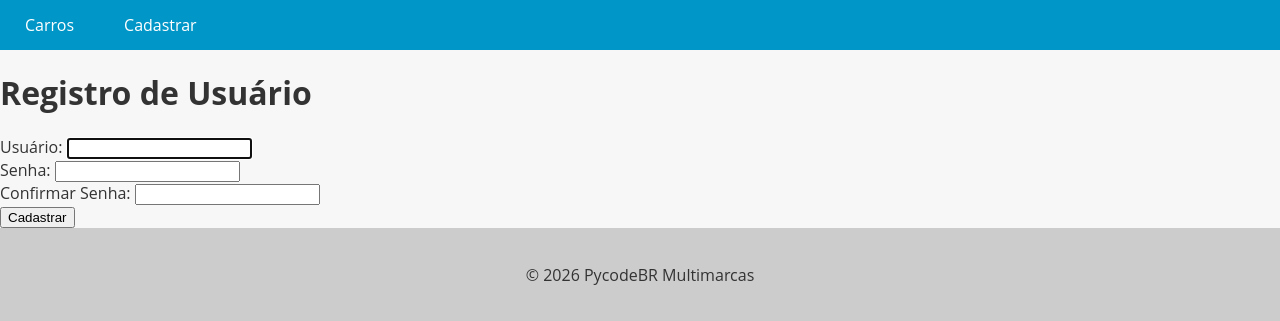
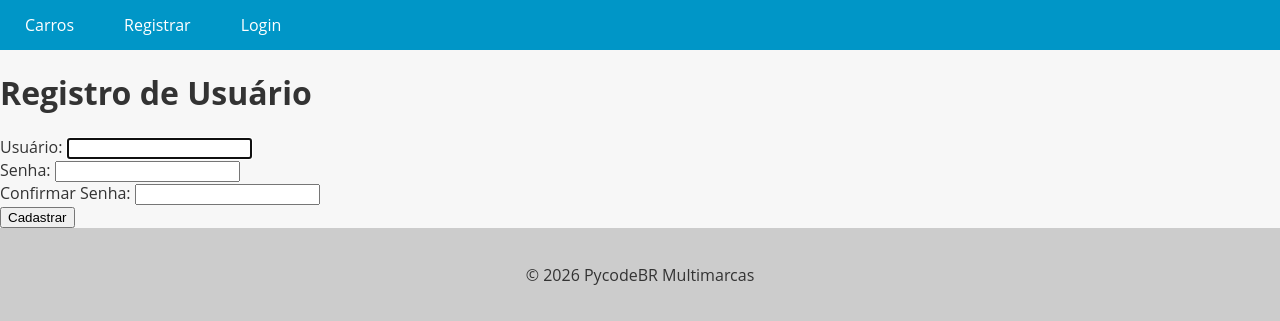
Before and after one commit to robertofr/cars, a Django app: page /register/ in a window 1280 px wide. Shown: the top 321 px of the page. Run offline with Django 5.2, Linux system fonts and the light colour scheme.

Commit message:
Aula 63 - Ajustando o menu de opções

```diff
--- a/app/templates/base.html
+++ b/app/templates/base.html
@@ -72,8 +72,24 @@
   <header>
     <nav>
       <ul>
-        <li><a href="{% url 'cars_list' %}">Carros</a></li>
-        <li><a href="{% url 'new_car' %}">Cadastrar</a></li>
+          <li><a href="{% url 'cars_list' %}">Carros</a></li>
+        {% if user.is_authenticated %}
+          <li> Bem vindo, {{ user.username }}!</li>
+          <li><a href="{% url 'new_car' %}">Cadastrar</a></li>
+        {% endif %}
+
+        {% if not user.is_authenticated %}
+          <li><a href="{% url 'register' %}">Registrar</a></li>
+          <li><a href="{% url 'login' %}">Login</a></li>
+        {% endif %}
+
+
+        {%if user.is_authenticated %}
+          <li><a href="{% url 'logout' %}">Sair</a></li>
+        {% endif %}
+
+
+
       </ul>
     </nav>
   </header>
```
Also changed, not shown: accounts/templates/register.html (line endings or trailing spaces), db.sqlite3.
